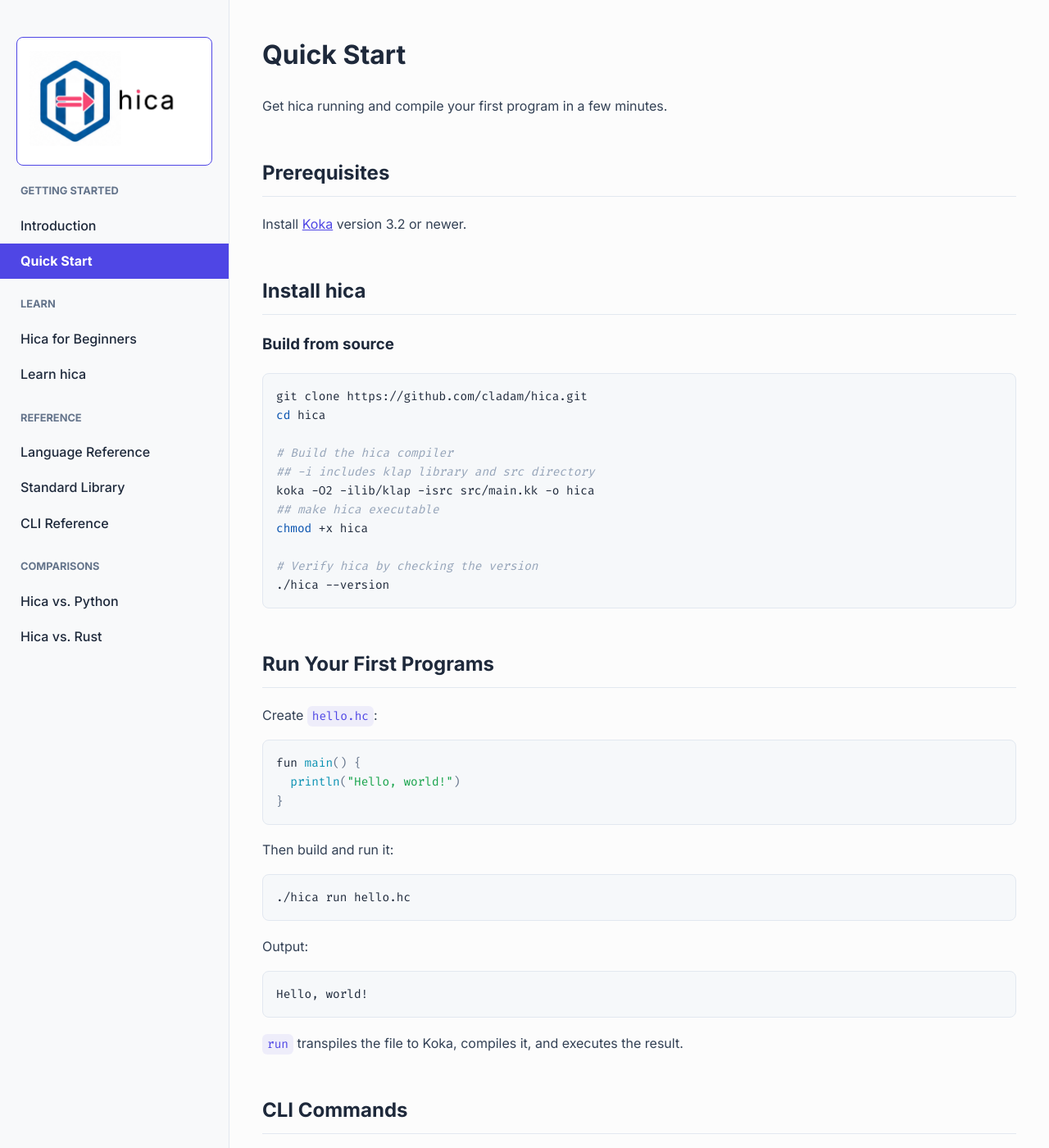
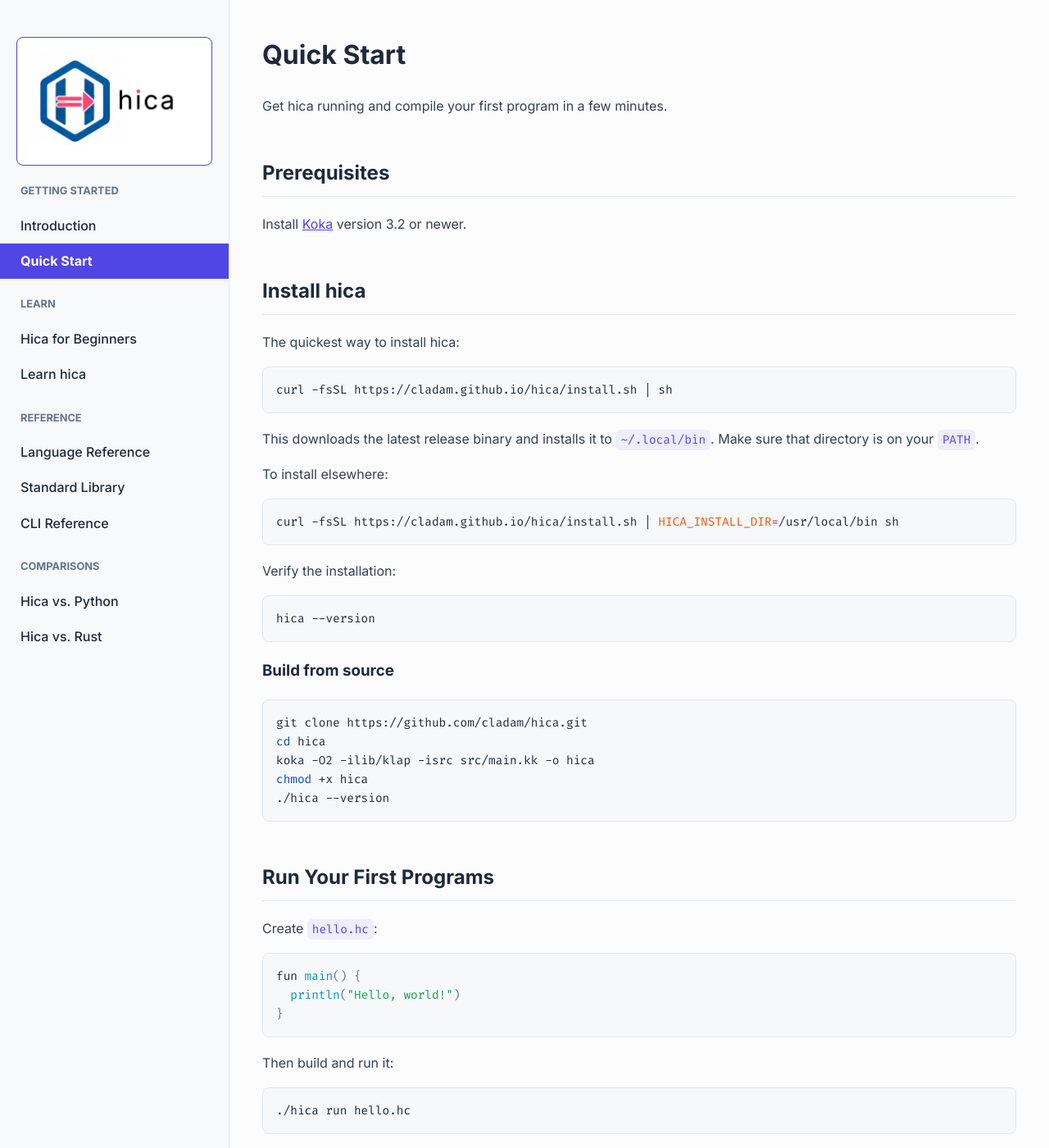
Before and after one commit to cladam/hica, a Jekyll site: the page built from docs/quick-start.md, in a window 1280 px wide and 1400 px high. Shown: the whole window at 82% size. Built offline with Jekyll 4.4.1, drawn with Linux system fonts in a browser that asks for light colours.

Commit message:
docs: update with install instructions
Intent Log:
- Pre-sync safety snapshot

````diff
--- a/docs/quick-start.md
+++ b/docs/quick-start.md
@@ -13,19 +13,34 @@
 
 ## Install hica
 
+The quickest way to install hica:
+
+```sh
+curl -fsSL https://cladam.github.io/hica/install.sh | sh
+```
+
+This downloads the latest release binary and installs it to `~/.local/bin`.
+Make sure that directory is on your `PATH`.
+
+To install elsewhere:
+
+```sh
+curl -fsSL https://cladam.github.io/hica/install.sh | HICA_INSTALL_DIR=/usr/local/bin sh
+```
+
+Verify the installation:
+
+```sh
+hica --version
+```
+
 ### Build from source
 
 ```sh
 git clone https://github.com/cladam/hica.git
 cd hica
-
-# Build the hica compiler
-## -i includes klap library and src directory
 koka -O2 -ilib/klap -isrc src/main.kk -o hica
-## make hica executable
 chmod +x hica
-
-# Verify hica by checking the version
 ./hica --version
 ```
 
````
Also changed, not shown: README.md, 1 other file.
